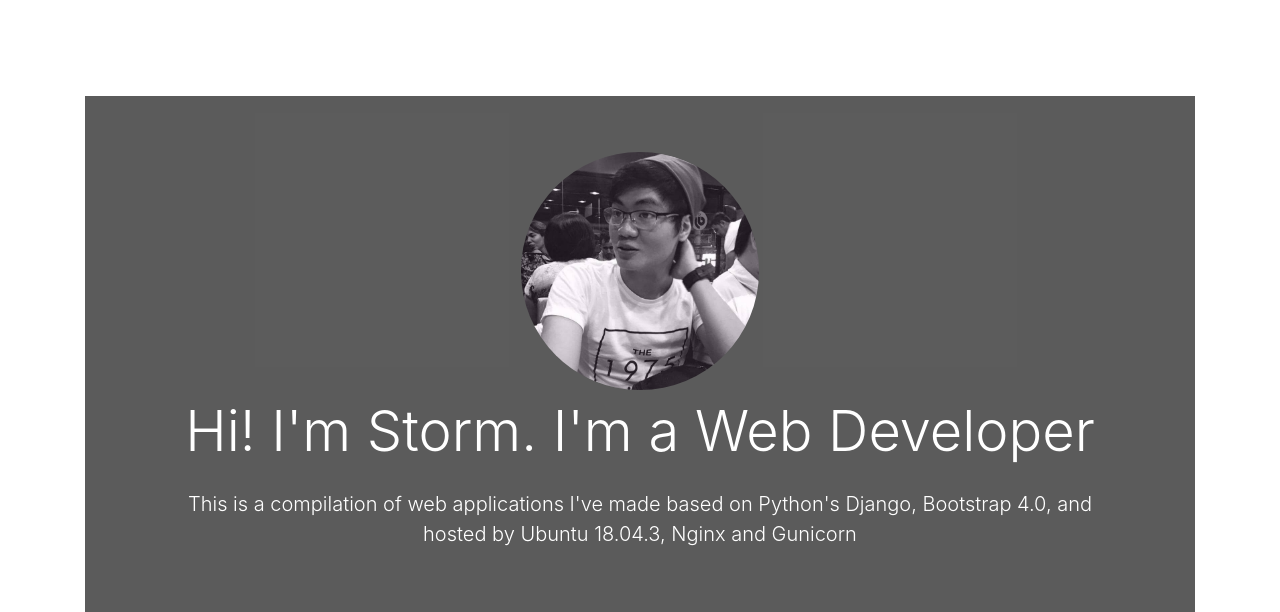
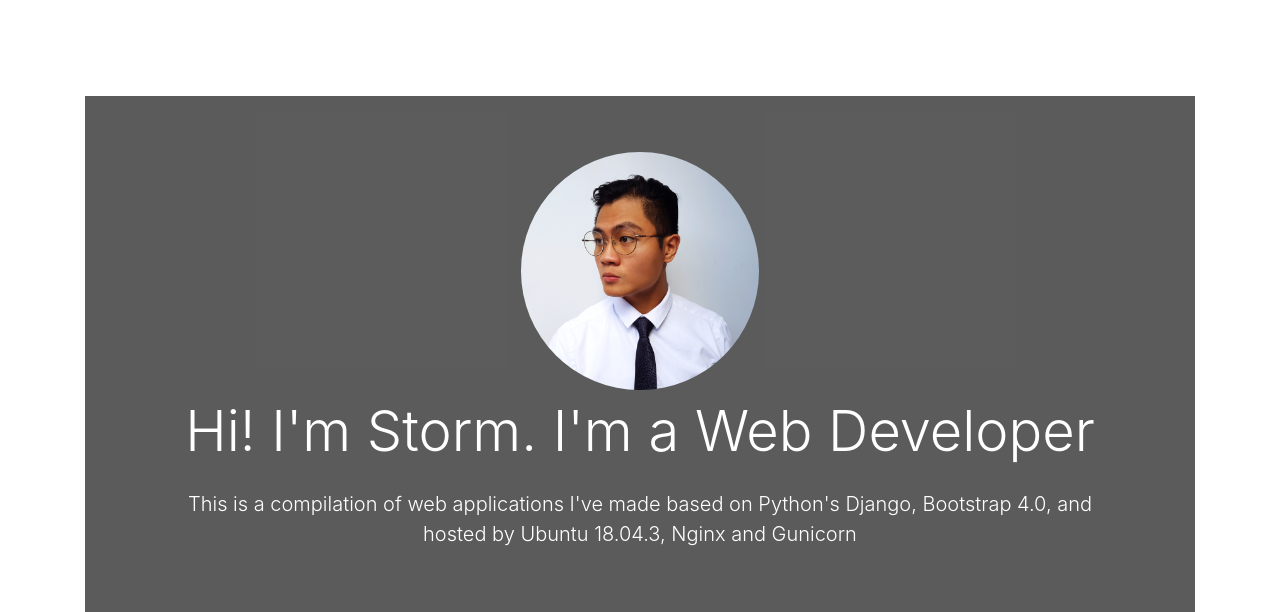
Before and after one commit to stormllamas/webprofile, a Django app: page / in a window 1280 px wide. Shown: the part 142-754 px from the top of the page. Run offline with Django 3.2, Linux system fonts and the light colour scheme; some libraries are stand-ins or nearby versions; some web fonts are replaced.

Commit message:
Picture and Nav logo

```diff
--- a/myapps/templates/myapps/index.html
+++ b/myapps/templates/myapps/index.html
@@ -16,7 +16,7 @@
     <div class="container text-center">
         <div class="home-search p-5">
             <div class="overlay p-5">
-                <img  class="rounded-circle col-md-3 p-2" src="{% static 'myapps/img/Storm.jpg' %}" alt="">
+                <img  class="rounded-circle col-md-3 p-2" src="{% static 'myapps/img/storm-side-formal.jpg' %}" alt="">
                 <h1 class="display-4 mb-4">
                   Hi! I'm Storm. I'm a Web Developer
                 </h1>
```
Also changed, not shown: myapps/static/myapps/img/storm-side-formal.jpg (added), 2 other files.
